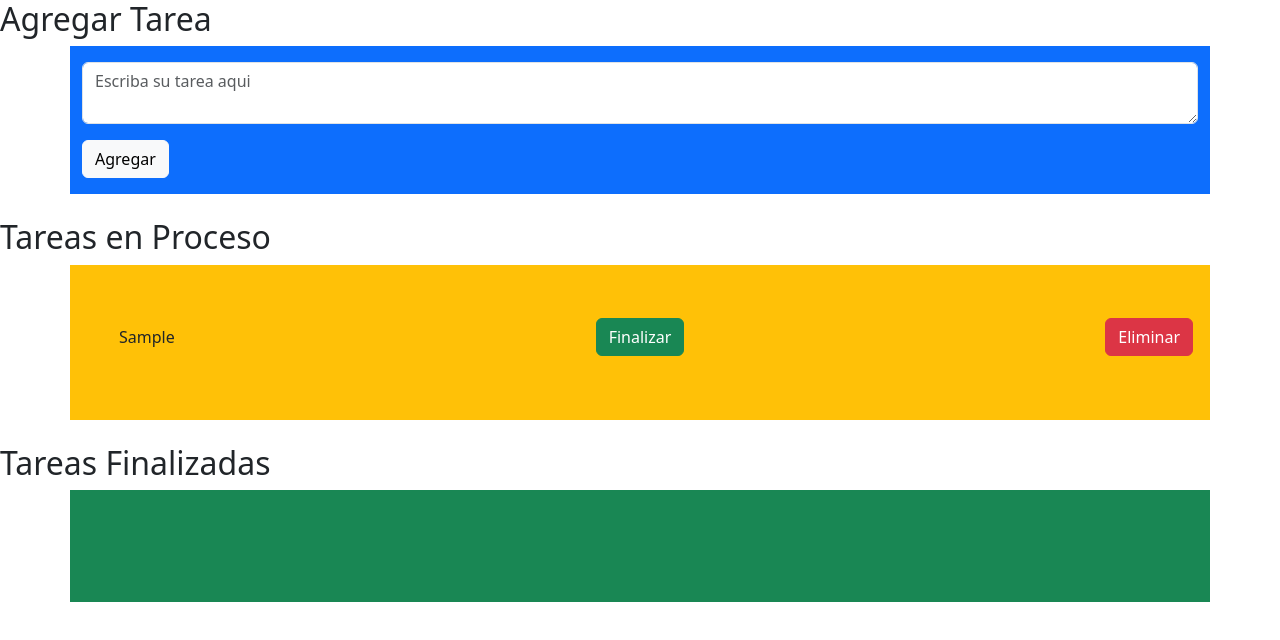
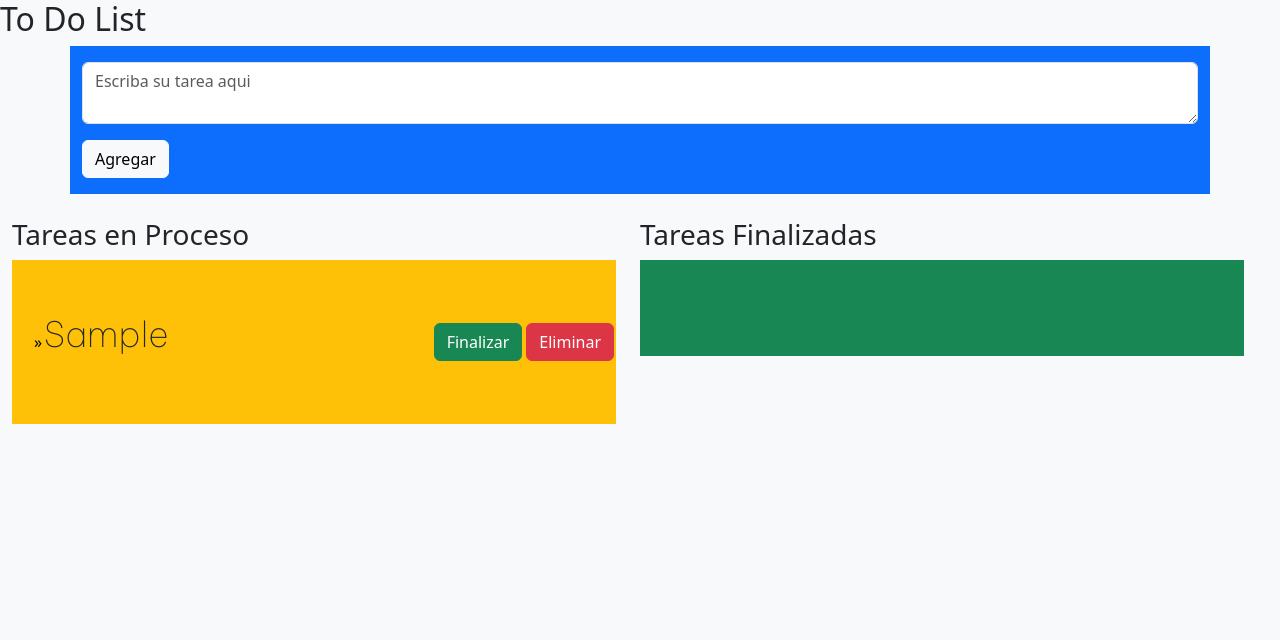
Before and after one commit to joaquinmartinez2912/ClasesProg3, a website: page 2-Challange/Challange.html in a window 1280 px wide. Both pictures are taken after typing "Sample" into the empty fields and a click on the button "Agregar". Drawn offline with Linux system fonts and the light colour scheme.

Commit message:
cambios interfaz

```diff
--- a/2-Challange/Challange.html
+++ b/2-Challange/Challange.html
@@ -5,24 +5,13 @@
   <meta charset="UTF-8">
   <meta name="viewport" content="width=device-width, initial-scale=1.0">
   <link rel="stylesheet" href="css/styles.css">
+  <link rel="stylesheet" href="css/mystyles.css">
   <title>Lista de numeros</title>
-  <style>
-    /* Estilos adicionales */
-    li {
-      display: flex;
-      justify-content: space-between;
-      align-items: center;
-      margin: 5px;
-    }
-
-    li button {
-      margin-left: auto;
-    }
-  </style>
 </head>
 
-<body>
-  <h2>Agregar Tarea</h2>
+<body class="bg-light">
+  <header>
+    <h2>To Do List</h2>
     <div class="container bg-primary py-3">
       <form id="formTarea">
         <div class="mb-3">
@@ -31,21 +20,23 @@
         <button type="submit" class="btn btn-light">Agregar</button>
       </form>
     </div>
-
+  </header>
   <br>
 
-  <h2>Tareas en Proceso</h2>
-  <div class="container bg-warning py-5">
-    <ul id="listaToDoEnProceso"></ul>
+  <main>
+    <div class="row container-fluid">
+      <div class="col-6">
+        <h3>Tareas en Proceso</h3>
+        <ul id="listaToDoEnProceso" class="bg-warning py-5"></ul>
      </div>
 
-  <br>
-
-  <h2>Tareas Finalizadas</h2>
-  <div class="container bg-success py-5">
-    <ul id="listaToDoTerminadas"></ul>
+     <div class="col-6">
+      <h3>Tareas Finalizadas</h3>
+          <ul id="listaToDoTerminadas" class="bg-success py-5"></ul>
      </div>
 
+  </div>
+  </main>
   <script src="Challange.js"></script>
 </body>
 
--- a/2-Challange/Challange.js
+++ b/2-Challange/Challange.js
@@ -16,7 +16,9 @@ const agregarTarea = (e) => {
   if (tarea !== '') { // Verificar si el textarea no está vacío
     const item = document.createElement('li')
 
-    const textoTarea = document.createTextNode(tarea)
+    const p = document.createTextNode(tarea);
+    const textoTarea = document.createElement('p')
+    textoTarea.appendChild(p)
 
     const botonEliminar = document.createElement('button')
     botonEliminar.textContent = 'Eliminar'
@@ -32,13 +34,18 @@ const agregarTarea = (e) => {
     botorFinalizar.classList.add('btn', 'btn-success', 'ml-5')
 
     botorFinalizar.addEventListener('click', function () {
-      item.removeChild(botorFinalizar)
+      caja_uno.removeChild(botorFinalizar)
       listaToDoTerminadas.appendChild(item)
     })
 
+    const caja_uno = document.createElement('div')
+    caja_uno.id = "caja_uno"
+
+    caja_uno.appendChild(botorFinalizar)
+    caja_uno.appendChild(botonEliminar)
+
     item.appendChild(textoTarea)
-    item.appendChild(botorFinalizar)
-    item.appendChild(botonEliminar)
+    item.appendChild(caja_uno)
 
     listaToDoEnProceso.appendChild(item)
     formTarea.reset()
--- /dev/null
+++ b/2-Challange/css/mystyles.css
@@ -0,0 +1,39 @@
+@import url('https://fonts.googleapis.com/css2?family=Be+Vietnam+Pro:wght@100&display=swap');
+
+:root{
+    --font-logo: 'Be Vietnam Pro';
+}
+
+p {
+    font-size: 35px;
+    font-family: var(--font-logo);
+}
+
+#caja_uno  {
+    display: flex;
+    justify-content: space-around;
+}
+
+#caja_uno button {
+    margin: 2px;
+}
+
+li {
+    display: flex;
+    justify-content: space-between;
+    align-items: center;
+    position: relative;
+}
+
+li::before {
+    content: '»';
+    position: absolute;
+    left: -10px;
+    top: 50%;
+    transform: translateY(-50%);
+    color: #000;
+}
+
+  li button {
+    margin-left: auto;
+  }
```
Lines whose indentation alone changed are shown as unchanged.
